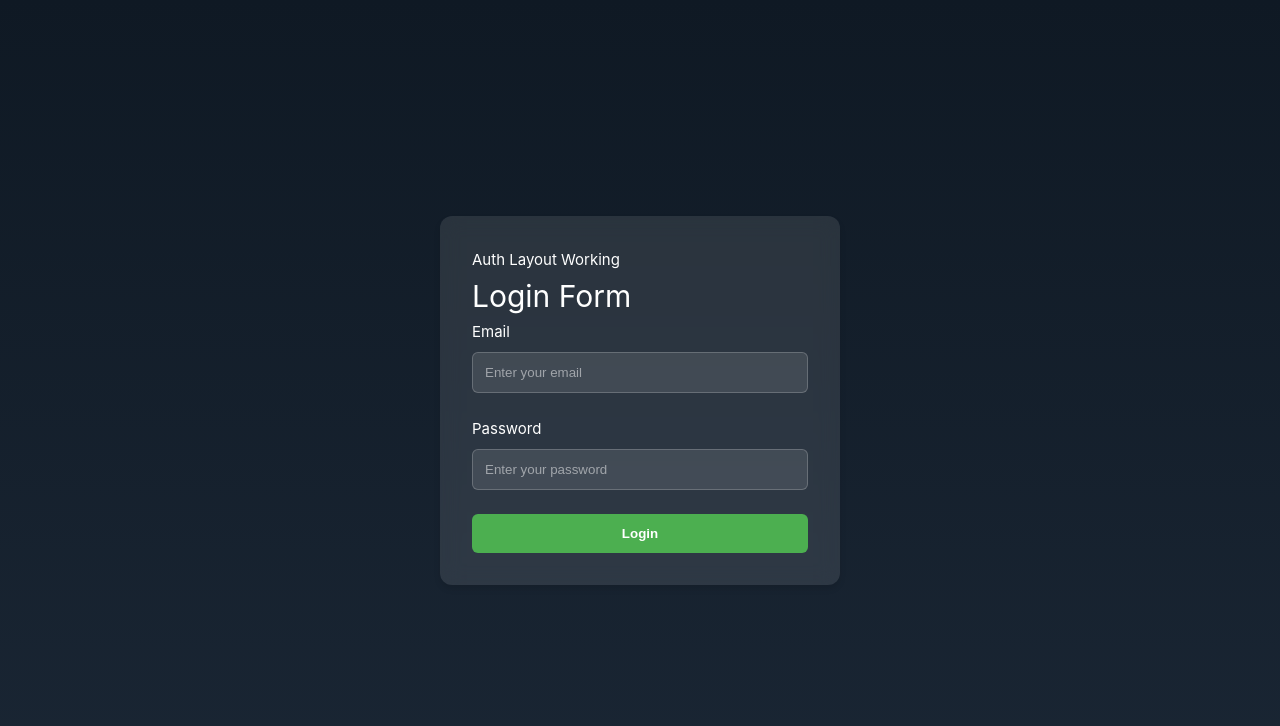
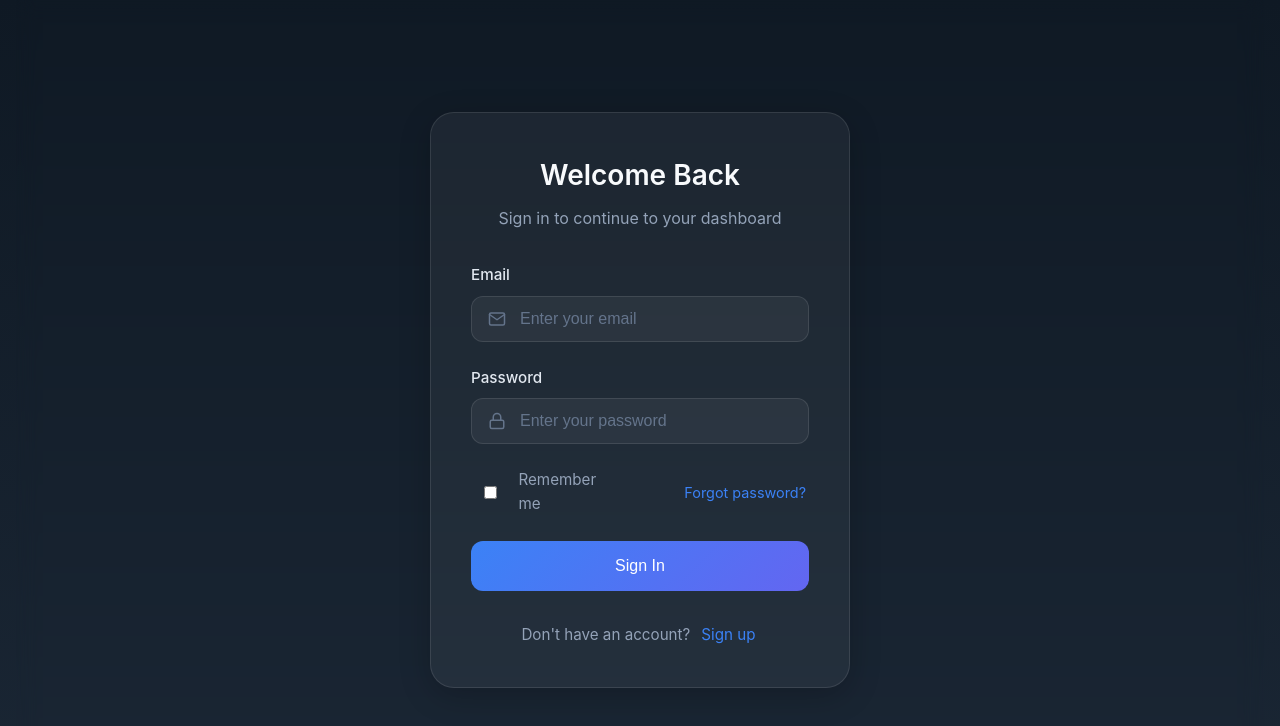
Before and after one commit to patabudlong/ui, a Vue app: page /auth/login in a window 1280 px wide. Shown: the top 726 px of the page. Built offline with nearby package versions, Linux system fonts and the light colour scheme; the HTML template or start-up script is replaced by a standard one.

Commit message:
feat: login view design
- Added welcoming header and subtitle
- Updated input field styling with icons
- Added remember me and forgot password options
- Enhanced UI with hover effects and transitions

```diff
--- a/src/layouts/AuthLayout.vue
+++ b/src/layouts/AuthLayout.vue
@@ -10,7 +10,6 @@ export default defineComponent({
   <div class="auth-layout-wrapper">
     <div class="auth-layout">
       <div class="auth-container">
-        <div>Auth Layout Working</div>
         <router-view></router-view>
       </div>
     </div>
@@ -37,13 +36,9 @@ export default defineComponent({
 }
 
 .auth-container {
-  background: rgba(255, 255, 255, 0.1);
   backdrop-filter: blur(10px);
-  border-radius: 12px;
   padding: 2rem;
   width: 100%;
-  max-width: 400px;
-  box-shadow: 0 4px 6px rgba(0, 0, 0, 0.1);
   margin: 1rem;
 }
 </style>
--- a/src/views/LoginView.vue
+++ b/src/views/LoginView.vue
@@ -1,52 +1,169 @@
-<script lang="ts">
-import { defineComponent } from 'vue'
+<script setup lang="ts">
+import { ref } from 'vue'
+import { useRouter } from 'vue-router'
 
-export default defineComponent({
-  name: 'LoginView',
-  data() {
-    return {
-      email: '',
-      password: '',
+const router = useRouter()
+const email = ref('')
+const password = ref('')
+const isLoading = ref(false)
+
+const handleLogin = async () => {
+  isLoading.value = true
+  try {
+    // TODO: Implement actual login logic
+    await new Promise((resolve) => setTimeout(resolve, 1000))
+    router.push('/')
+  } catch (error) {
+    console.error('Login failed:', error)
+  } finally {
+    isLoading.value = false
   }
-  },
-  mounted() {
-    console.log('LoginView mounted')
-  },
-  methods: {
-    handleLogin() {
-      // Implement login logic here
-      console.log('Login attempted:', { email: this.email, password: this.password })
-    },
-  },
-})
+}
 </script>
 
 <template>
-  <div class="login-view">
-    <h1>Login Form</h1>
+  <div class="login-container">
+    <div class="login-card">
+      <div class="card-header">
+        <h1>Welcome Back</h1>
+        <p>Sign in to continue to your dashboard</p>
+      </div>
+
       <form @submit.prevent="handleLogin" class="login-form">
         <div class="form-group">
           <label for="email">Email</label>
-        <input type="email" id="email" v-model="email" required placeholder="Enter your email" />
+          <div class="input-wrapper">
+            <svg
+              xmlns="http://www.w3.org/2000/svg"
+              width="20"
+              height="20"
+              viewBox="0 0 24 24"
+              fill="none"
+              stroke="currentColor"
+              stroke-width="2"
+              stroke-linecap="round"
+              stroke-linejoin="round"
+            >
+              <path
+                d="M4 4h16c1.1 0 2 .9 2 2v12c0 1.1-.9 2-2 2H4c-1.1 0-2-.9-2-2V6c0-1.1.9-2 2-2z"
+              ></path>
+              <polyline points="22,6 12,13 2,6"></polyline>
+            </svg>
+            <input
+              type="email"
+              id="email"
+              v-model="email"
+              placeholder="Enter your email"
+              required
+            />
           </div>
+        </div>
+
         <div class="form-group">
           <label for="password">Password</label>
+          <div class="input-wrapper">
+            <svg
+              xmlns="http://www.w3.org/2000/svg"
+              width="20"
+              height="20"
+              viewBox="0 0 24 24"
+              fill="none"
+              stroke="currentColor"
+              stroke-width="2"
+              stroke-linecap="round"
+              stroke-linejoin="round"
+            >
+              <rect x="3" y="11" width="18" height="11" rx="2" ry="2"></rect>
+              <path d="M7 11V7a5 5 0 0 1 10 0v4"></path>
+            </svg>
             <input
               type="password"
               id="password"
               v-model="password"
+              placeholder="Enter your password"
               required
-          placeholder="Enter your password"
             />
           </div>
-      <button type="submit" class="login-button">Login</button>
+        </div>
+
+        <div class="form-options">
+          <label class="remember-me">
+            <input type="checkbox" />
+            <span>Remember me</span>
+          </label>
+          <a href="#" class="forgot-password">Forgot password?</a>
+        </div>
+
+        <button type="submit" class="login-btn" :disabled="isLoading">
+          <span v-if="!isLoading">Sign In</span>
+          <span v-else class="loading">
+            <svg
+              xmlns="http://www.w3.org/2000/svg"
+              width="20"
+              height="20"
+              viewBox="0 0 24 24"
+              fill="none"
+              stroke="currentColor"
+              stroke-width="2"
+              stroke-linecap="round"
+              stroke-linejoin="round"
+            >
+              <line x1="12" y1="2" x2="12" y2="6"></line>
+              <line x1="12" y1="18" x2="12" y2="22"></line>
+              <line x1="4.93" y1="4.93" x2="7.76" y2="7.76"></line>
+              <line x1="16.24" y1="16.24" x2="19.07" y2="19.07"></line>
+              <line x1="2" y1="12" x2="6" y2="12"></line>
+              <line x1="18" y1="12" x2="22" y2="12"></line>
+              <line x1="4.93" y1="19.07" x2="7.76" y2="16.24"></line>
+              <line x1="16.24" y1="7.76" x2="19.07" y2="4.93"></line>
+            </svg>
+          </span>
+        </button>
       </form>
+
+      <div class="signup-prompt">
+        <span>Don't have an account?</span>
+        <a href="#" class="signup-link">Sign up</a>
+      </div>
+    </div>
   </div>
 </template>
 
 <style scoped>
-.login-view {
-  color: white;
+.login-container {
+  min-height: 100vh;
+  display: flex;
+  align-items: center;
+  justify-content: center;
+  padding: 2rem;
+}
+
+.login-card {
+  background: rgba(255, 255, 255, 0.05);
+  backdrop-filter: blur(10px);
+  border: 1px solid rgba(255, 255, 255, 0.1);
+  border-radius: 24px;
+  padding: 2.5rem;
+  width: 100%;
+  max-width: 420px;
+  box-shadow: 0 8px 32px rgba(0, 0, 0, 0.2);
+}
+
+.card-header {
+  text-align: center;
+  margin-bottom: 2rem;
+}
+
+.card-header h1 {
+  color: #f8fafc;
+  font-size: 1.75rem;
+  font-weight: 600;
+  margin-bottom: 0.5rem;
+}
+
+.card-header p {
+  color: #94a3b8;
+  font-size: 1rem;
 }
 
 .login-form {
@@ -61,30 +178,137 @@ export default defineComponent({
   gap: 0.5rem;
 }
 
+label {
+  color: #e2e8f0;
+  font-size: 0.95rem;
+  font-weight: 500;
+}
+
+.input-wrapper {
+  display: flex;
+  align-items: center;
+  gap: 0.75rem;
+  background: rgba(255, 255, 255, 0.05);
+  border: 1px solid rgba(255, 255, 255, 0.1);
+  border-radius: 12px;
+  padding: 0.75rem 1rem;
+  transition: all 0.2s;
+}
+
+.input-wrapper:focus-within {
+  border-color: #3b82f6;
+  box-shadow: 0 0 0 2px rgba(59, 130, 246, 0.1);
+}
+
+.input-wrapper svg {
+  color: #64748b;
+}
+
 input {
-  padding: 0.75rem;
-  border-radius: 6px;
-  border: 1px solid rgba(255, 255, 255, 0.2);
-  background: rgba(255, 255, 255, 0.1);
-  color: white;
+  width: 100%;
+  background: transparent;
+  border: none;
+  color: #f8fafc;
+  font-size: 1rem;
+  outline: none;
 }
 
 input::placeholder {
-  color: rgba(255, 255, 255, 0.5);
+  color: #64748b;
 }
 
-.login-button {
-  padding: 0.75rem;
-  border-radius: 6px;
-  border: none;
-  background: #4caf50;
-  color: white;
-  font-weight: bold;
-  cursor: pointer;
-  transition: background 0.2s;
+.form-options {
+  display: flex;
+  justify-content: space-between;
+  align-items: center;
+  font-size: 0.9rem;
 }
 
-.login-button:hover {
-  background: #45a049;
+.remember-me {
+  display: flex;
+  align-items: center;
+  gap: 0.5rem;
+  color: #94a3b8;
+  cursor: pointer;
+}
+
+.forgot-password {
+  color: #3b82f6;
+  text-decoration: none;
+  transition: color 0.2s;
+}
+
+.forgot-password:hover {
+  color: #60a5fa;
+}
+
+.login-btn {
+  background: linear-gradient(135deg, #3b82f6, #6366f1);
+  color: white;
+  border: none;
+  border-radius: 12px;
+  padding: 1rem;
+  font-size: 1rem;
+  font-weight: 500;
+  cursor: pointer;
+  transition: all 0.2s;
+}
+
+.login-btn:not(:disabled):hover {
+  transform: translateY(-1px);
+  box-shadow: 0 4px 12px rgba(59, 130, 246, 0.3);
+}
+
+.login-btn:disabled {
+  opacity: 0.7;
+  cursor: not-allowed;
+}
+
+.loading {
+  display: flex;
+  justify-content: center;
+  align-items: center;
+}
+
+.loading svg {
+  animation: spin 1s linear infinite;
+}
+
+@keyframes spin {
+  to {
+    transform: rotate(360deg);
+  }
+}
+
+.signup-prompt {
+  margin-top: 2rem;
+  text-align: center;
+  color: #94a3b8;
+  font-size: 0.95rem;
+}
+
+.signup-link {
+  color: #3b82f6;
+  text-decoration: none;
+  margin-left: 0.5rem;
+  transition: color 0.2s;
+}
+
+.signup-link:hover {
+  color: #60a5fa;
+}
+
+@media (max-width: 768px) {
+  .login-container {
+    padding: 1rem;
+  }
+
+  .login-card {
+    padding: 2rem;
+  }
+
+  .card-header h1 {
+    font-size: 1.5rem;
+  }
 }
 </style>
```
Lines whose indentation alone changed are shown as unchanged.
